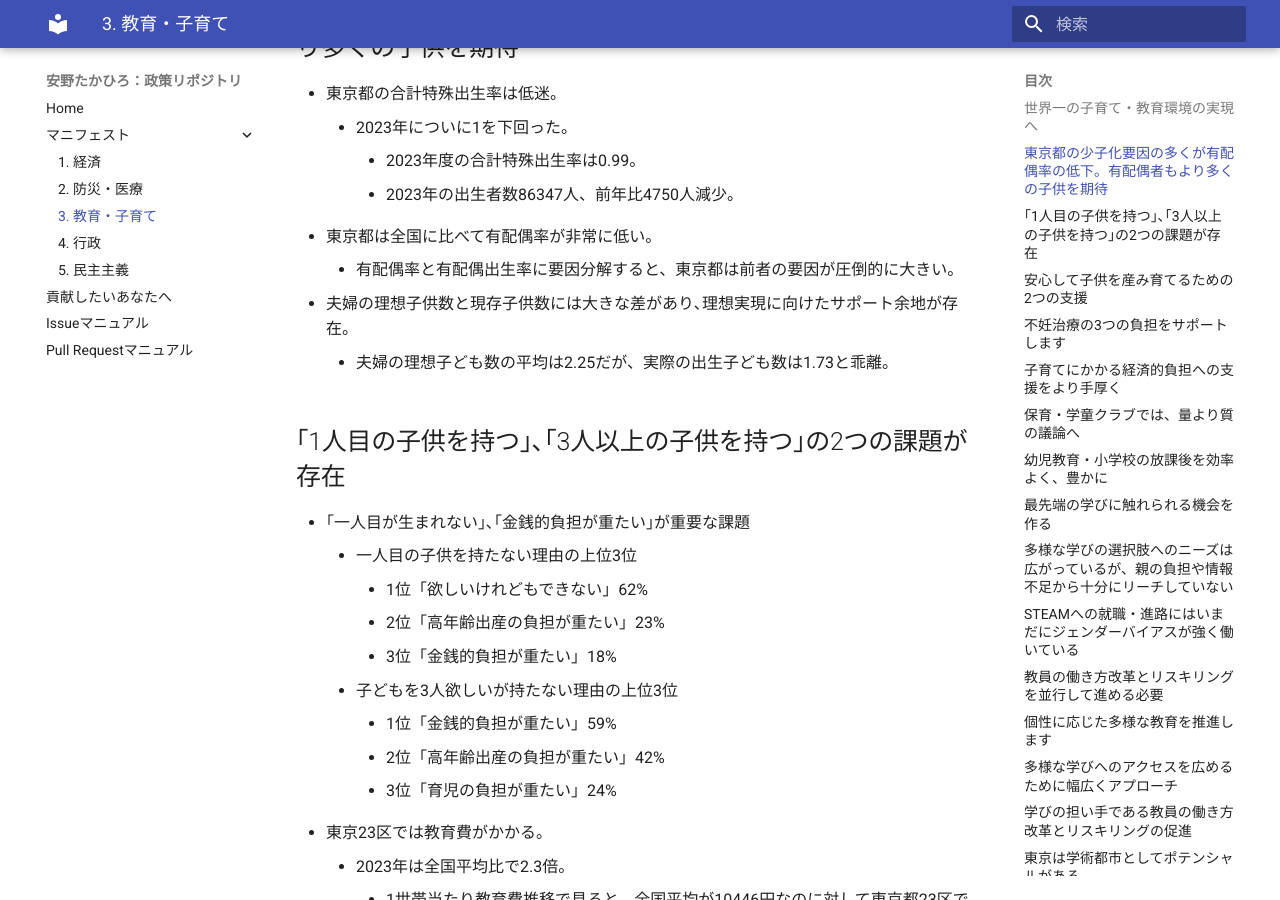
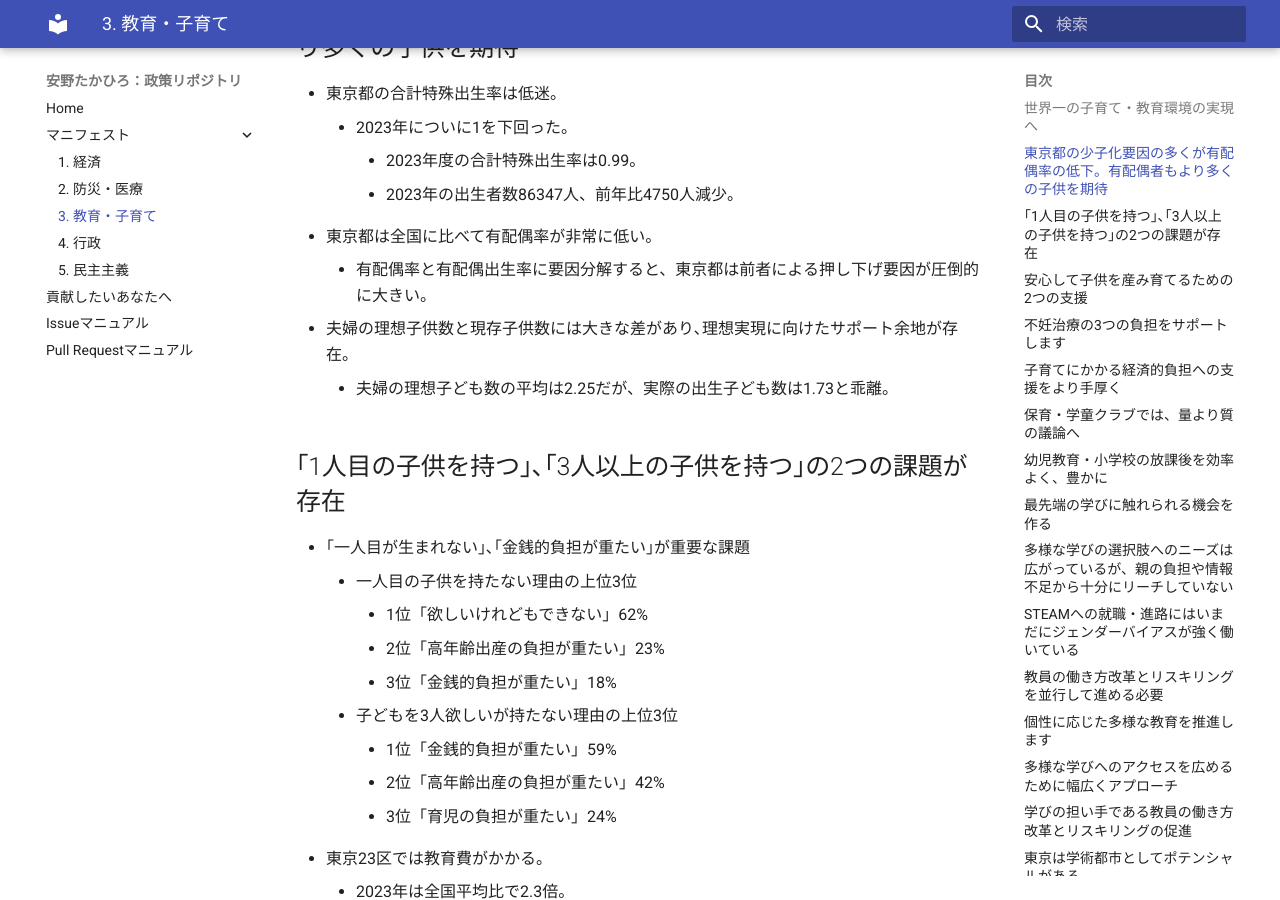
Before and after one commit to takahiroanno2024/election2024, an MkDocs documentation site: the page built from docs/manifest/education.md, in a window 1280 px wide and 900 px high, scrolled down 1281 px. Built offline with MkDocs 1.6.1 and Material for MkDocs 9.7.7, drawn with Linux system fonts in a browser that asks for light colours.

Commit message:
やや文言を修正。

```diff
--- a/docs/manifest/education.md
+++ b/docs/manifest/education.md
@@ -29,7 +29,7 @@
         - 2023年度の合計特殊出生率は0.99。
         - 2023年の出生者数86347人、前年比4750人減少。
 - 東京都は全国に比べて有配偶率が非常に低い。
-    - 有配偶率と有配偶出生率に要因分解すると、東京都は前者の要因が圧倒的に大きい。
+    - 有配偶率と有配偶出生率に要因分解すると、東京都は前者による押し下げ要因が圧倒的に大きい。
 - 夫婦の理想子供数と現存子供数には大きな差があり､理想実現に向けたサポート余地が存在。
     - 夫婦の理想子ども数の平均は2.25だが、実際の出生子ども数は1.73と乖離。
 
```
